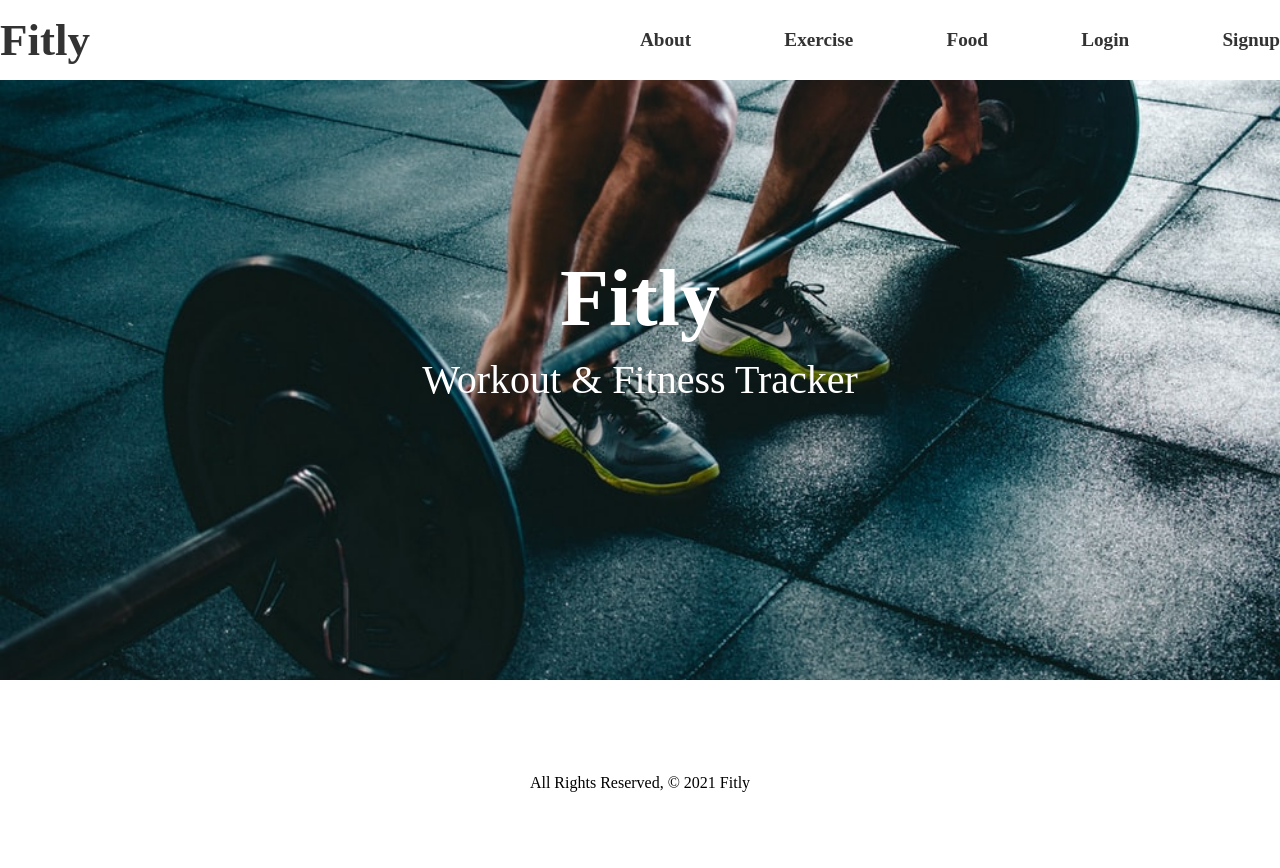
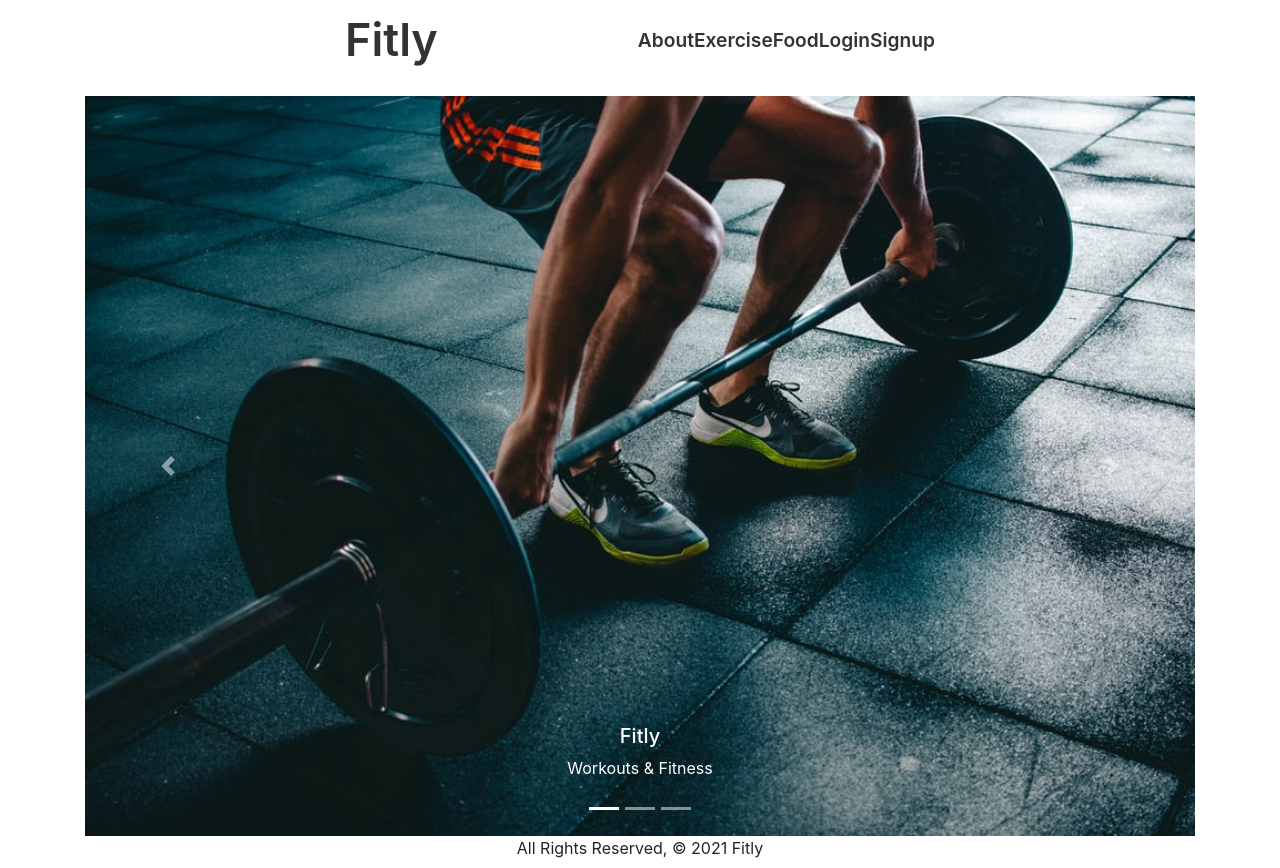
Before and after one commit to nwilltell27/fitly, a Django app: page / in a window 1280 px wide. Before the commit the page ends 792 px from the top, so only its background shows below. Run offline with Django 3.2, Linux system fonts and the light colour scheme; some libraries are stand-ins or nearby versions.

Commit message:
adds carousel

```diff
--- a/main_app/static/css/style.css
+++ b/main_app/static/css/style.css
@@ -17,6 +17,7 @@ body {
   display: flex;
   justify-content: center;
   align-items: center;
+  justify-content: space-between;
   font-size: 1.2rem;
 }
 
@@ -41,45 +42,18 @@ a {
   cursor: pointer;
 }
 
-.brand-logo {
+.logo {
+  margin-right: 200px;
   font-size: 45px;
   font-weight: 600;
 }
 
-.showcase {
-  background: url('../img/showcase.jpeg') no-repeat center center/cover;
-  height: 600px;
-}
-
-.showcase-container {
-  margin: auto;
-  max-width: 1100px;
-  overflow: auto;
-  padding: 0 20px;
-}
-
-.showcase-content {
-  color: #fff;
-  text-align: center;
-  padding-top: 170px;
-}
-
-.showcase-content h1 {
-  font-size: 80px;
-  line-height: 1.2em;
-}
-
-.showcase-content p {
-  font-size: 40px;
-  padding-bottom: 20px;
-  line-height: 1.7em;
-}
 
 main {
   flex-grow: 1;
 }
 
-footer>div {
+footer {
   padding-bottom: 8px;
   text-align: center;
 }
--- a/main_app/templates/base.html
+++ b/main_app/templates/base.html
@@ -2,20 +2,33 @@
 
 <!DOCTYPE html>
 <html lang="en">
+
 <head>
   <meta charset="UTF-8">
   <meta http-equiv="X-UA-Compatible" content="IE=edge">
   <meta name="viewport" content="width=device-width, initial-scale=1.0">
+  <link rel="stylesheet" href="https://maxcdn.bootstrapcdn.com/bootstrap/4.0.0/css/bootstrap.min.css"
+    integrity="sha384-Gn5384xqQ1aoWXA+058RXPxPg6fy4IWvTNh0E263XmFcJlSAwiGgFAW/dAiS6JXm" crossorigin="anonymous">
   <link rel="stylesheet" href="{% static 'css/style.css' %}">
+  <script src="https://code.jquery.com/jquery-3.2.1.slim.min.js"
+    integrity="sha384-KJ3o2DKtIkvYIK3UENzmM7KCkRr/rE9/Qpg6aAZGJwFDMVNA/GpGFF93hXpG5KkN" crossorigin="anonymous">
+  </script>
+  <script src="https://cdnjs.cloudflare.com/ajax/libs/popper.js/1.12.9/umd/popper.min.js"
+    integrity="sha384-ApNbgh9B+Y1QKtv3Rn7W3mgPxhU9K/ScQsAP7hUibX39j7fakFPskvXusvfa0b4Q" crossorigin="anonymous">
+  </script>
+  <script src="https://maxcdn.bootstrapcdn.com/bootstrap/4.0.0/js/bootstrap.min.js"
+    integrity="sha384-JZR6Spejh4U02d8jOt6vLEHfe/JQGiRRSQQxSfFWpi1MquVdAyjUar5+76PVCmYl" crossorigin="anonymous">
+  </script>
   <title>Fitly</title>
 </head>
+
 <body>
   <header>
     <nav class="navbar">
       <div class="nav-container">
         <ul>
           <li>
-            <a class="brand-logo" href="{% url 'home' %}">Fitly</a>
+            <a class="logo" href="{% url 'home' %}">Fitly</a>
           </li>
         </ul>
         <ul class="nav-links">
@@ -27,14 +40,6 @@
         </ul>
       </div>
     </nav>
-    <div class="showcase">
-      <div class="showcase-container">
-        <div class="showcase-content">
-          <h1><span>Fitly</span></h1>
-          <p class="sub-title">Workout & Fitness Tracker</p>
-        </div>
-      </div>
-    </div>
   </header>
   <main class="container">
     {% block content %}
@@ -44,4 +49,5 @@
     <div>All Rights Reserved, &copy; 2021 Fitly</div>
   </footer>
 </body>
+
 </html>
--- a/main_app/templates/home.html
+++ b/main_app/templates/home.html
@@ -1,5 +1,35 @@
 {% extends 'base.html' %}
 
 {% block content %}
+<div id="carouselExampleIndicators" class="carousel slide" data-ride="carousel">
+  <ol class="carousel-indicators">
+    <li data-target="#carouselExampleIndicators" data-slide-to="0" class="active"></li>
+    <li data-target="#carouselExampleIndicators" data-slide-to="1"></li>
+    <li data-target="#carouselExampleIndicators" data-slide-to="2"></li>
+  </ol>
+  <div class="carousel-inner">
+    <div class="carousel-item active">
+      <img class="d-block w-100" src="../static/img/showcase.jpeg" alt="First slide">
+      <div class="carousel-caption d-none d-md-block">
+        <h5>Fitly</h5>
+        <p>Workouts & Fitness</p>
+      </div>
+    </div>
+    <div class="carousel-item">
+      <img class="d-block w-100" src="../static/img/showcase-2.jpeg" alt="Second slide">
+    </div>
+    <div class="carousel-item">
+      <img class="d-block w-100" src="../static/img/showcase-3.jpeg" alt="Third slide">
+    </div>
+  </div>
+  <a class="carousel-control-prev" href="#carouselExampleIndicators" role="button" data-slide="prev">
+    <span class="carousel-control-prev-icon" aria-hidden="true"></span>
+    <span class="sr-only">Previous</span>
+  </a>
+  <a class="carousel-control-next" href="#carouselExampleIndicators" role="button" data-slide="next">
+    <span class="carousel-control-next-icon" aria-hidden="true"></span>
+    <span class="sr-only">Next</span>
+  </a>
+</div>
 
 {% endblock %}
```
Also changed, not shown: main_app/static/img/showcase-2.jpeg (added), main_app/static/img/showcase-3.jpeg (added).
